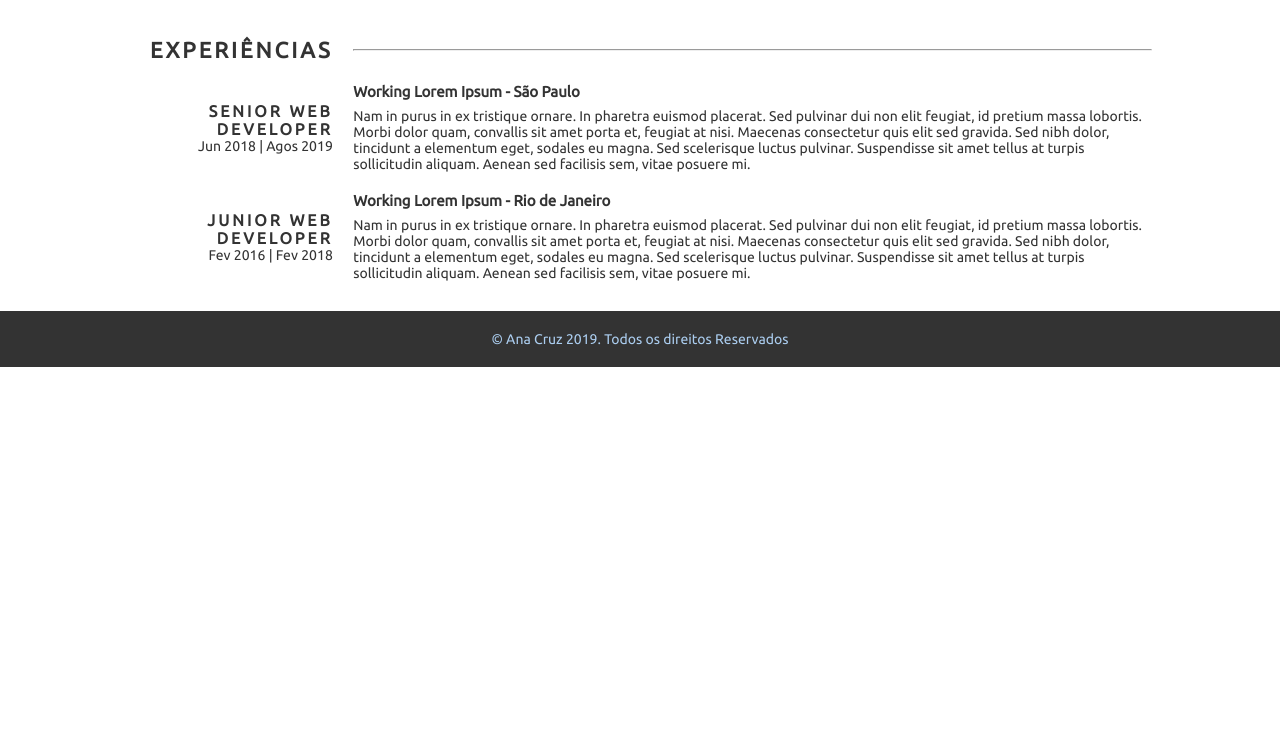
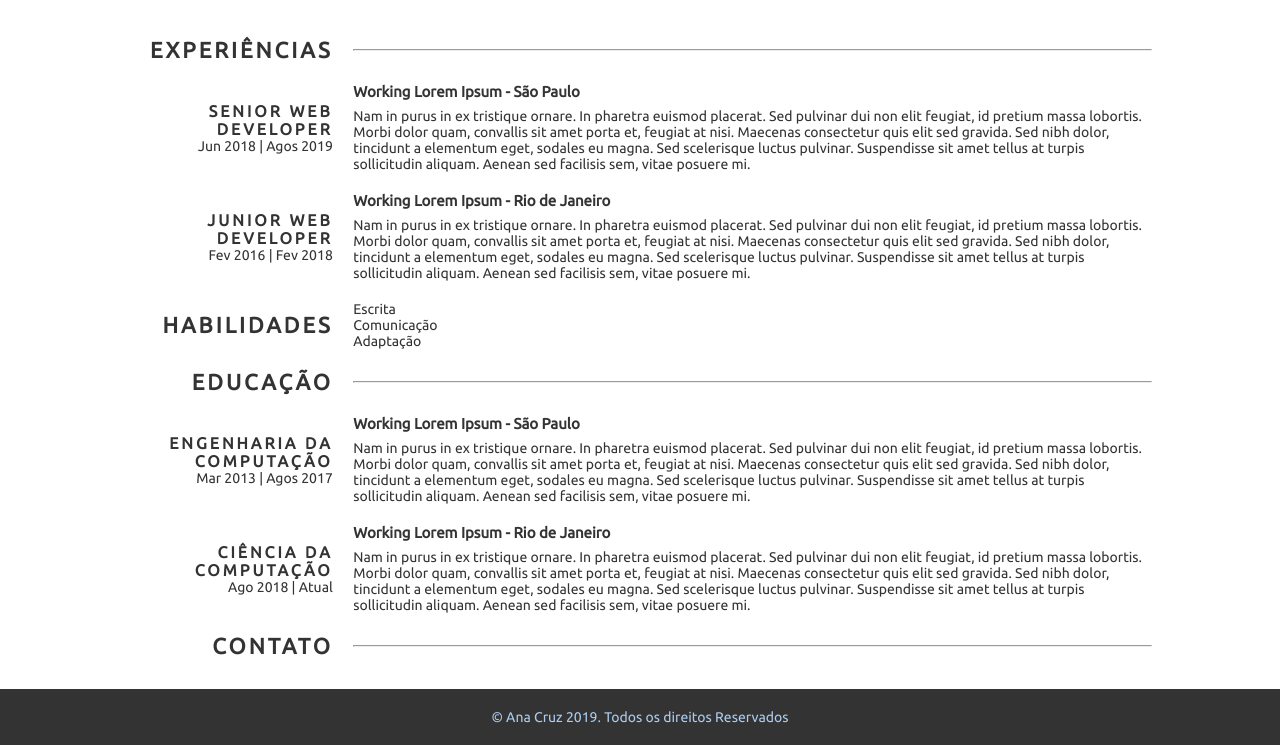
Before and after one commit to Cruzanaa/Cruzanaa.github.io, a plain HTML site: page index.html in a window 1280 px wide. Shown: the part 233-978 px from the top of the page. Before the commit the page ends 800 px from the top, so only its background shows below. Drawn offline with Linux system fonts and the light colour scheme.

Commit message:
Atualização:criado skills-habilidades

```diff
--- a/css/estilo.css
+++ b/css/estilo.css
@@ -93,3 +93,7 @@ body{
     padding: 20px;
     margin-top: 30px;
 }
+
+/*-- TABELA DE HABILIDADES --*/
+.tabela-hab{
+}
--- a/index.html
+++ b/index.html
@@ -83,6 +83,84 @@
                     </div>
                 </div>
         </div>
+
+
+        <div class="experiencia"><!--HABILIDADES-->
+                <div class="esquerda">
+                    <h3 class="titulo-sessao">Habilidades</h3>
+                </div>
+
+                <div class="direita habilidades">
+                    <div class="skill">
+                        <p>Escrita</p>
+                        <p>Comunicação</p>
+                        <p>Adaptação</p>
+                    </div>
+
+                    <div class="skill">
+
+                    </div>
+                </div>
+        </div>
+
+
+        <div class="experiencias"> <!-- EDUCAÇÃO-->
+                <div class="experiencia">
+                    <div class="esquerda">
+                        <h3 class="titulo-sessao">Educação</h3>
+                    </div>
+
+                    <div class="direita">
+                        <hr>
+                    </div>
+                </div>
+
+
+                <div class="experiencia">
+                    <div class="esquerda">
+                        <h4 class="subtitulo-sessao">Engenharia da Computação</h4>
+                            <p>Mar 2013 | Agos 2017</p>
+                    </div>
+
+                    <div class="direita">
+                        <h5 class="sub-titulo-sessao">Working Lorem Ipsum - São Paulo</h5>
+                        <p>Nam in purus in ex tristique ornare. In pharetra euismod placerat. Sed pulvinar dui non elit
+                            feugiat, id pretium massa lobortis. Morbi dolor quam, convallis sit amet porta et, feugiat at
+                            nisi. Maecenas consectetur quis elit sed gravida. Sed nibh dolor, tincidunt a elementum eget,
+                            sodales eu magna. Sed scelerisque luctus pulvinar. Suspendisse sit amet tellus at turpis
+                            sollicitudin aliquam. Aenean sed facilisis sem, vitae posuere mi.</p>
+                    </div>
+                </div>
+
+
+                <div class="experiencia">
+                        <div class="esquerda">
+                            <h4 class="subtitulo-sessao">Ciência da Computação</h4>
+                                <p>Ago 2018 | Atual</p>
+                        </div>
+
+                        <div class="direita">
+                            <h5 class="sub-titulo-sessao">Working Lorem Ipsum - Rio de Janeiro</h5>
+                            <p>Nam in purus in ex tristique ornare. In pharetra euismod placerat. Sed pulvinar dui non elit
+                                feugiat, id pretium massa lobortis. Morbi dolor quam, convallis sit amet porta et, feugiat at
+                                nisi. Maecenas consectetur quis elit sed gravida. Sed nibh dolor, tincidunt a elementum eget,
+                                sodales eu magna. Sed scelerisque luctus pulvinar. Suspendisse sit amet tellus at turpis
+                                sollicitudin aliquam. Aenean sed facilisis sem, vitae posuere mi.</p>
+                        </div>
+                    </div>
+        </div>
+
+
+        <div class="experiencias"><!-- CONTATO -->
+            <div class="experiencia">
+                <div class="esquerda">
+                    <h3 class="titulo-sessao">Contato</h3>
+                </div>
+
+                <div class="direita">
+                    <hr>
+                </div>
+        </div>
     </section>
 
     <footer class="rodape">
```
